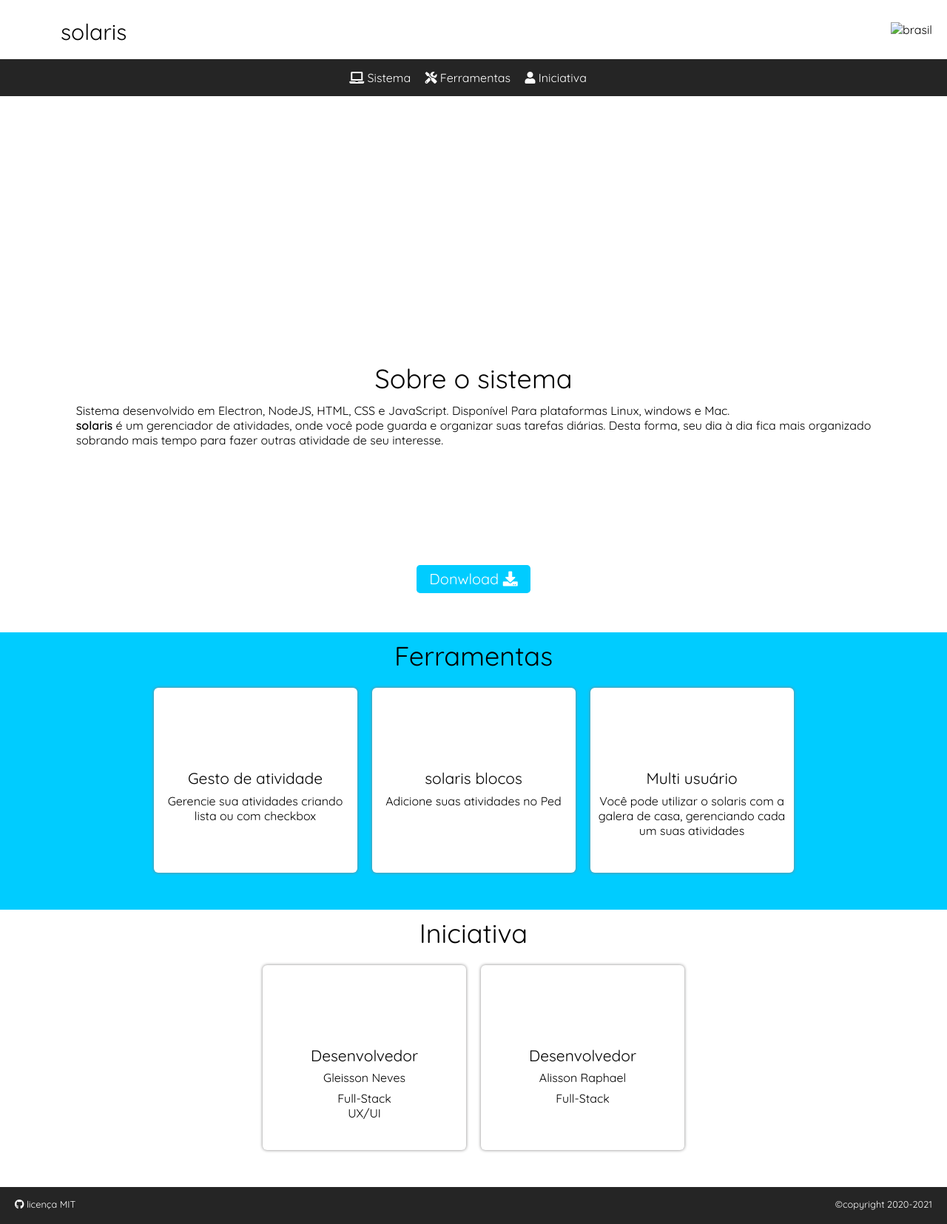
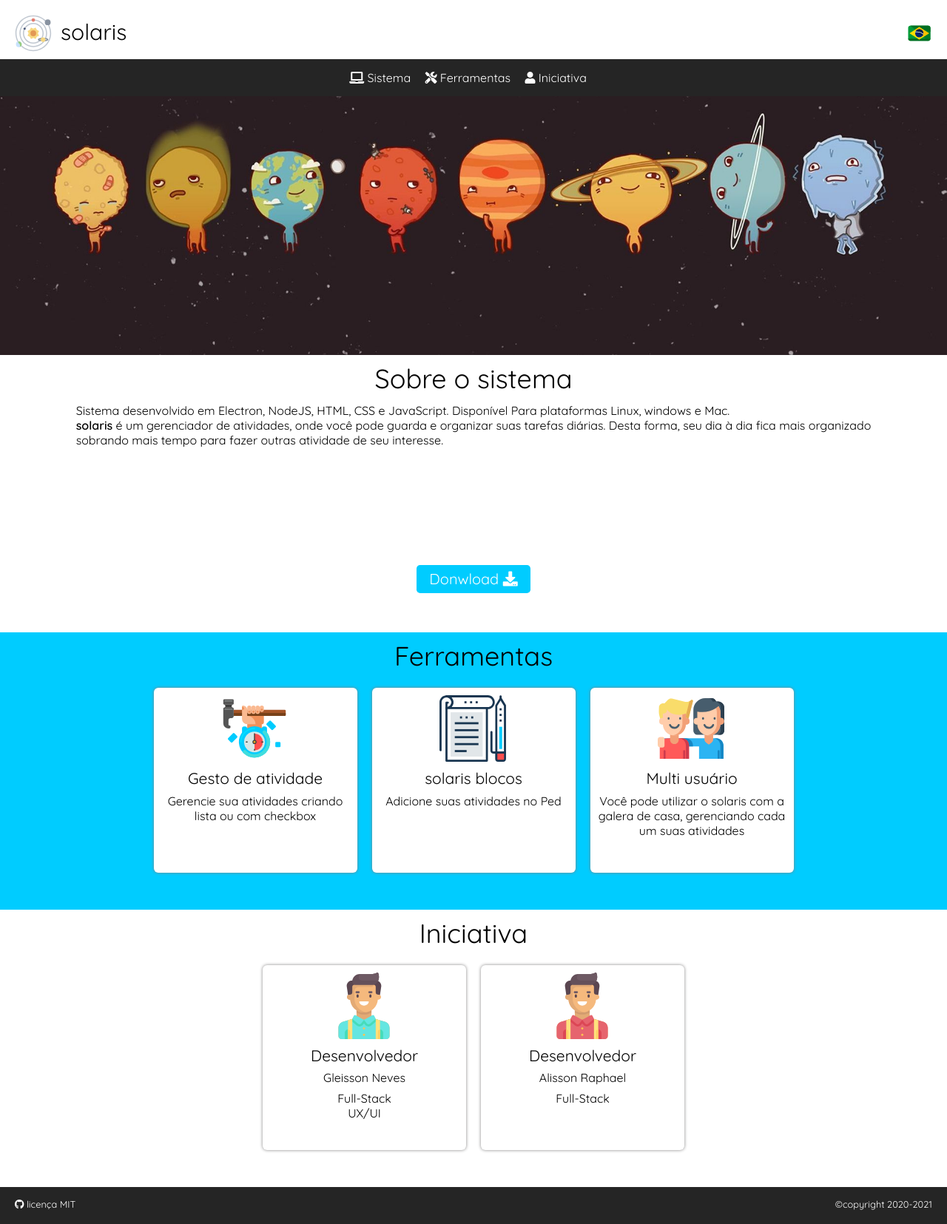
Before and after one commit to gleissonneves/solaris, a plain HTML site: page index.html in a window 1280 px wide. Shown: the whole page at 74% size. Drawn offline with Linux system fonts and the light colour scheme; files that its build step writes are made by us from their sources; files whose address does not match are found by name.

Commit message:
fix: lincado recursos de view

```diff
--- a/index.html
+++ b/index.html
@@ -7,11 +7,11 @@
    <meta name="viewport" content="width=device-width, initial-scale=1.0">
 
    <!--  -->
-   <link rel="shortcut icon" href="./_public/_img/_icon/logo.svg" type="image/x-icon">
+   <link rel="shortcut icon" href="./assets/_img/_icon/logo.svg" type="image/x-icon">
    <!-- ================== CSS ================== -->
-   <link rel="stylesheet" href="./_public/_css/unit.css">
+   <link rel="stylesheet" href="./assets/_css/unit.css">
    <!-- ================== FONT ================== -->
-   <link rel="stylesheet" href="./_public/_font/fontawesome/css/all.min.css">
+   <link rel="stylesheet" href="./assets/_font/fontawesome/css/all.min.css">
 </head>
 
 <body style="background-color: var(--dark-1);">
@@ -21,7 +21,7 @@
          <div class="dis-flex flex-row">
             <div class="spn-5 dis-flex flex-row">
                <div class="spn-1">
-                  <img src="./_public/_img/_icon/logo.svg" alt="" style="height:50px;">
+                  <img src="./assets/_img/_icon/logo.svg" alt="" style="height:50px;">
                </div>
                <div class="spn-9 text-white p-t-5">
                   <h2>solaris</h2>
@@ -31,7 +31,7 @@
 
             <div class="spn-5 dis-flex flex-row p-t-10">
                <ul class="text-right spn-10">
-                  <li class="dis-inline-block"><img src="./_public/_img/_icon/brazil.svg" alt="brasil" style="width: 35px; height:30px;"></li>
+                  <li class="dis-inline-block"><img src="./assets/_img/_icon/brazil.svg" alt="brasil" style="width: 35px; height:30px;"></li>
 
                </ul>
             </div>
@@ -50,7 +50,7 @@
 
 
       <!-- WALLPAPER -->
-      <div class="banner" style="background-image: url(./_public/_img/_wllp/th.jpg);"></div>
+      <div class="banner" style="background-image: url(./assets/_img/_wllp/th.jpg);"></div>
 
 
       <!-- SECTION / INFOR SISTEMA -->
@@ -90,7 +90,7 @@
             <div class="canned">
                <div class="canned-img">
                   <div class="canned-img-icon">
-                     <img src="./_public/_img/_icon/rage.svg" alt="" class="canned-icon">
+                     <img src="./assets/_img/_icon/rage.svg" alt="" class="canned-icon">
                   </div>
                </div>
                <div class="canned-content text-center">
@@ -105,7 +105,7 @@
             <div class="canned">
                <div class="canned-img">
                   <div class="canned-img-icon">
-                     <img src="./_public/_img/_icon/notepad.svg" alt="" class="canned-icon">
+                     <img src="./assets/_img/_icon/notepad.svg" alt="" class="canned-icon">
                   </div>
                </div>
                <div class="canned-content text-center">
@@ -120,7 +120,7 @@
             <div class="canned">
                <div class="canned-img">
                   <div class="canned-img-icon">
-                     <img src="./_public/_img/_icon/friendship.svg" alt="" class="canned-icon">
+                     <img src="./assets/_img/_icon/friendship.svg" alt="" class="canned-icon">
                   </div>
                </div>
                <div class="canned-content text-center">
@@ -145,7 +145,7 @@
             <div class="canned">
                <div class="canned-img">
                   <div class="canned-img-icon">
-                     <img src="./_public/_img/_icon/man1.svg" alt="" class="canned-icon">
+                     <img src="./assets/_img/_icon/man1.svg" alt="" class="canned-icon">
                   </div>
                </div>
                <div class="canned-content text-center">
@@ -162,7 +162,7 @@
             <div class="canned">
                <div class="canned-img">
                   <div class="canned-img-icon">
-                     <img src="./_public/_img/_icon/man.svg" alt="" class="canned-icon">
+                     <img src="./assets/_img/_icon/man.svg" alt="" class="canned-icon">
                   </div>
                </div>
                <div class="canned-content text-center">
@@ -192,7 +192,7 @@
    </div>
 
    <!-- ================== FONT ================== -->
-   <link rel="stylesheet" href="./_public/_font/fontawesome/js/all.min.js">
+   <link rel="stylesheet" href="./assets/_font/fontawesome/js/all.min.js">
 </body>
 
 </html>
```
